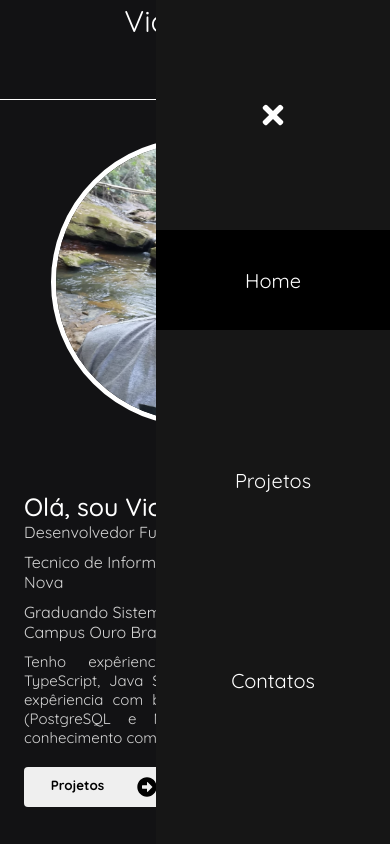
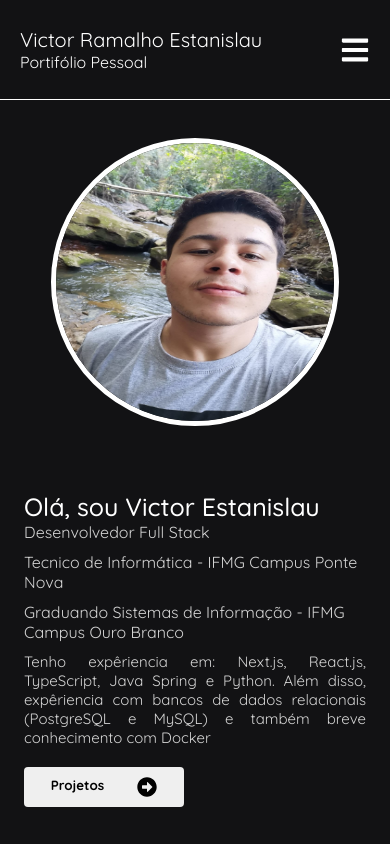
Before and after one commit to EstanisVictor/portifolio, a Next.js app: page / in a window 390 px wide. Built offline with nearby package versions, Linux system fonts and the light colour scheme.

Commit message:
fix: mobile menu

```diff
--- a/components/Header/index.jsx
+++ b/components/Header/index.jsx
@@ -1,5 +1,5 @@
 import styles from './styles.module.scss'
-import React, { useState } from 'react'
+import React, { useState, useRef } from 'react'
 import { FaBars, FaTimes } from 'react-icons/fa'
 import Link from 'next/link'
 import { useRouter } from 'next/router'
@@ -13,10 +13,8 @@ export default function Header() {
         return asPath === `/${path}` ? 'active' : ''
     }
 
-    const showSidebar = () => setSidebar(!sidebar)
-
     const handleClick = () => {
-        setSidebar(!sidebar);
+        setSidebar(prev => !prev)
     }
 
     return (
@@ -30,25 +28,22 @@ export default function Header() {
                         Portifólio Pessoal
                     </div>
                 </div>
-                <div className={styles.menu}>
-                    <FaBars onClick={showSidebar} />
+                <div className={styles.menu} onClick={handleClick}>
+                    {sidebar ? <FaTimes /> : <FaBars />}
                 </div>
-                <nav className={styles.navLinks}>
-                    <div className={styles.closeSideBar}>
-                        <FaTimes onClick={showSidebar} />
-                    </div>
+                <nav className={`${styles.navLinks} ${sidebar && styles.sideBarActive}`}>
                     <Link className={styles.link} href="/" passHref>
-                        <div className={activeLink('') ? styles.active : styles.ancora} onClick={showSidebar}>
+                        <div className={activeLink('') ? styles.active : styles.ancora} onClick={handleClick}>
                             Home
                         </div>
                     </Link>
                     <Link className={styles.link} href="projects" passHref>
-                        <div className={activeLink('projects') ? styles.active : styles.ancora} onClick={showSidebar}>
+                        <div className={activeLink('projects') ? styles.active : styles.ancora} onClick={handleClick}>
                             Projetos
                         </div>
                     </Link>
                     <Link className={styles.link} href="contact" passHref>
-                        <div className={activeLink('contact') ? styles.active : styles.ancora} onClick={showSidebar}>
+                        <div className={activeLink('contact') ? styles.active : styles.ancora} onClick={handleClick}>
                             Contatos
                         </div>
                     </Link>
--- a/components/Header/styles.module.scss
+++ b/components/Header/styles.module.scss
@@ -15,10 +15,13 @@
         .contentTitle {
             text-align: end;
             .title{
-                font-size: 30px;
+                font-size: clamp(10px, 8vw, 20px);;
             }
             .subTitle {
 
+            }
+            @media (max-width: 560px) {
+                text-align: start;
             }
         }
 
@@ -29,43 +32,37 @@
 
             @media (max-width: 560px) {
                 display: flex;
+                position: absolute;
+                right: 20px;
+                z-index: 40;
             }
         }
+
         .navLinks{
             display: flex;
             gap: 20px;
 
             @media (max-width: 560px) {
                 flex-direction: column;
-                background-color: #161616;
+                background-color: rgba(0, 0, 0, 0.5);
+                backdrop-filter: blur(10px);
+                -webkit-backdrop-filter: blur(10px);
                 position: fixed;
                 height: 100%;
 
-                gap: 0px;
-                top: 0px;
-                right: 0px;
-                width: 60%;
-                right: 0px;
-                transition: 0.5s;
+                width: 100%;
+                inset: 0 -100% 0 auto;
+                transition: all 500ms;
+
+                &.sideBarActive{
+                    right: 0;
+                }
 
                 div {
-                margin-top: 100px;
-                display: flex;
-                align-items: center;
-                justify-content: space-around;
-                }
-            }
-
-            .closeSideBar{
-                font-size: 30px;
-                right: 15px;
-                top: 35px;
-                position: sticky;
-                display: none;
-                cursor: pointer;
-
-                @media (max-width: 560px) {
+                    margin-top: 100px;
                     display: flex;
+                    align-items: center;
+                    justify-content: space-around;
                 }
             }
 
@@ -80,8 +77,8 @@
                     text-decoration: none;
 
                     &:hover {
-                        background-color: black;
-                        color: white;
+                        background-color: white;
+                        color: black;
                     }
 
                     @media (min-width: 560px) {
@@ -92,7 +89,8 @@
                 }
 
                 .active{
-                    background-color: black;
+                    background-color: rgba(0, 0, 0, 0.8);
+                    height: 98%;
                     &:hover{
                         background-color: white;
                         color: black;
```
